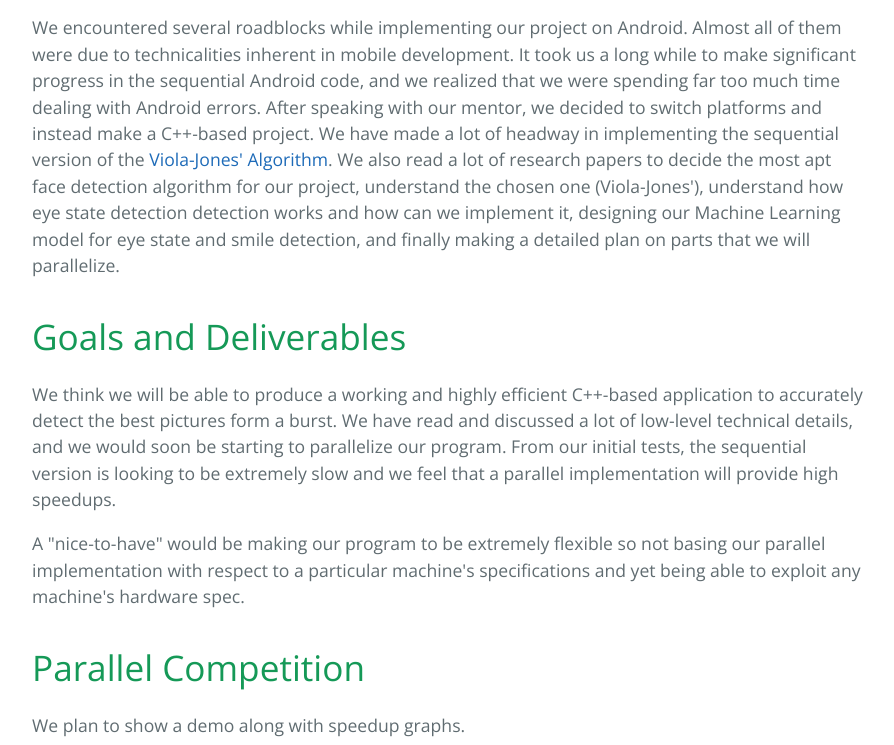
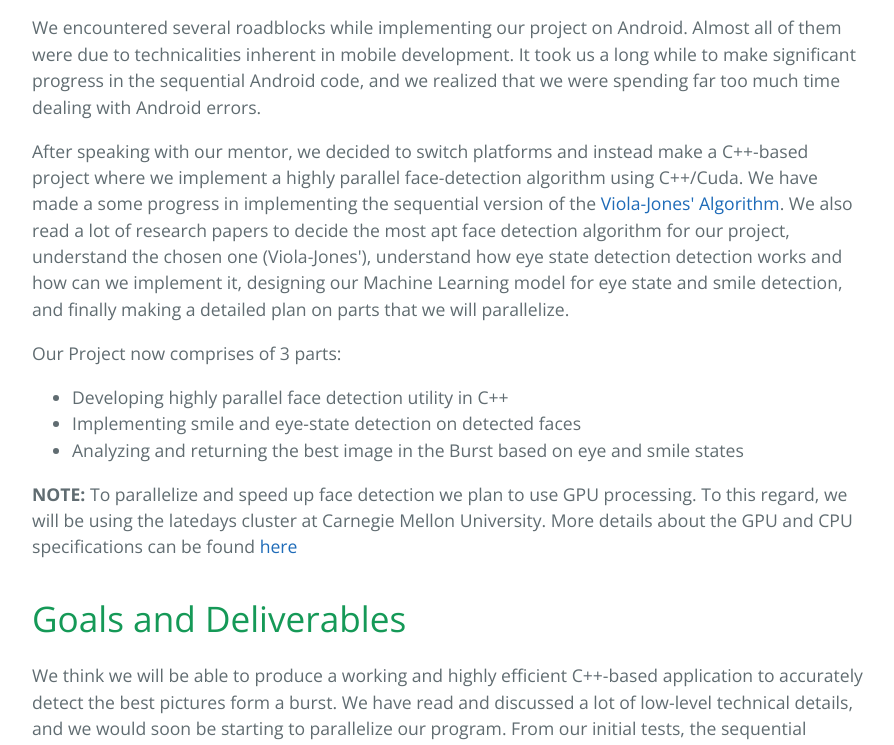
Before and after one commit to tanayvarma/projectcheckpoint, a plain HTML site: page index.html in a window 1280 px wide. Shown: the part 529-1274 px from the top of the page, without its empty margins (192-1086 px from the left). Drawn offline with nearby package versions, Linux system fonts and the light colour scheme.

Commit message:
Create gh-pages branch via GitHub

```diff
--- a/index.html
+++ b/index.html
@@ -24,7 +24,19 @@
 <h1>
 <a id="progress-review" class="anchor" href="#progress-review" aria-hidden="true"><span aria-hidden="true" class="octicon octicon-link"></span></a>Progress Review</h1>
 
-<p>We encountered several roadblocks while implementing our project on Android. Almost all of them were due to technicalities inherent in mobile development. It took us a long while to make significant progress in the sequential Android code, and we realized that we were spending far too much time dealing with Android errors. After speaking with our mentor, we decided to switch platforms and instead make a C++-based project. We have made a lot of headway in implementing the sequential version of the <a href="https://en.wikipedia.org/wiki/Viola%E2%80%93Jones_object_detection_framework">Viola-Jones' Algorithm</a>. We also read a lot of research papers to decide the most apt face detection algorithm for our project, understand the chosen one (Viola-Jones'), understand how eye state detection detection works and how can we implement it, designing our Machine Learning model for eye state and smile detection, and finally making a detailed plan on parts that we will parallelize. </p>
+<p>We encountered several roadblocks while implementing our project on Android. Almost all of them were due to technicalities inherent in mobile development. It took us a long while to make significant progress in the sequential Android code, and we realized that we were spending far too much time dealing with Android errors. </p>
+
+<p>After speaking with our mentor, we decided to switch platforms and instead make a C++-based project where we implement a highly parallel face-detection algorithm using C++/Cuda. We have made a some progress in implementing the sequential version of the <a href="https://en.wikipedia.org/wiki/Viola%E2%80%93Jones_object_detection_framework">Viola-Jones' Algorithm</a>. We also read a lot of research papers to decide the most apt face detection algorithm for our project, understand the chosen one (Viola-Jones'), understand how eye state detection detection works and how can we implement it, designing our Machine Learning model for eye state and smile detection, and finally making a detailed plan on parts that we will parallelize.</p>
+
+<p>Our Project now comprises of 3 parts:</p>
+
+<ul>
+<li>Developing highly parallel face detection utility in C++</li>
+<li>Implementing smile and eye-state detection on detected faces</li>
+<li>Analyzing and returning the best image in the Burst based on eye and smile states</li>
+</ul>
+
+<p><strong>NOTE:</strong> To parallelize and speed up face detection we plan to use GPU processing. To this regard, we will be using the latedays cluster at Carnegie Mellon University. More details about the GPU and CPU specifications can be found <a href="http://15418.courses.cs.cmu.edu/spring2016/article/8">here</a> </p>
 
 <h1>
 <a id="goals-and-deliverables" class="anchor" href="#goals-and-deliverables" aria-hidden="true"><span aria-hidden="true" class="octicon octicon-link"></span></a>Goals and Deliverables</h1>
```
Also changed, not shown: params.json (+1 -1 lines).
